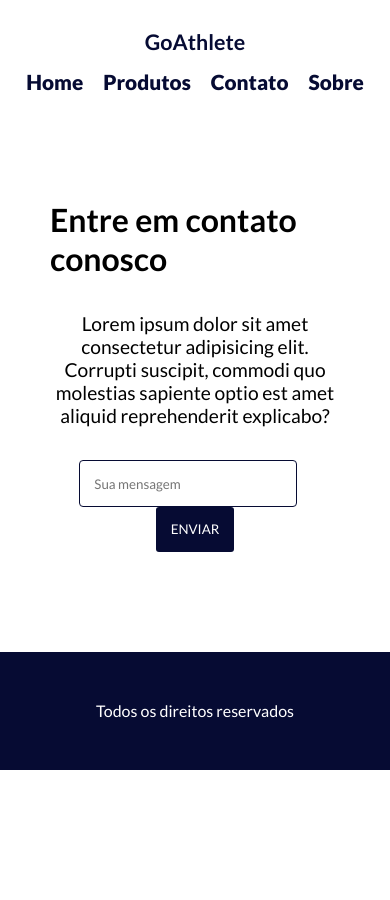
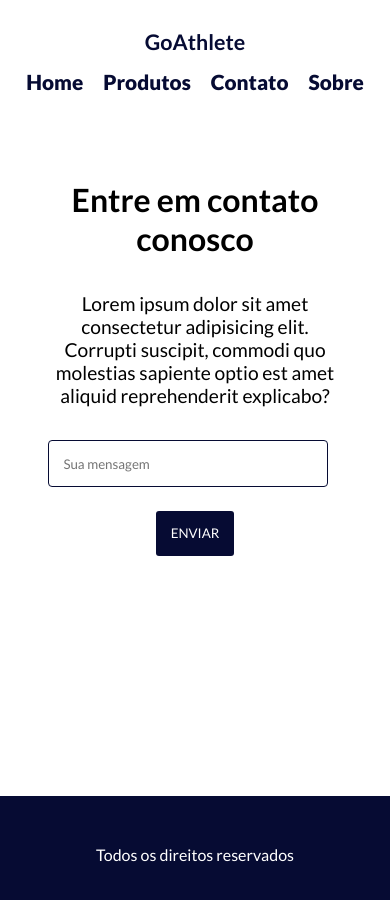
Before and after one commit to aarthurbf/front_end_cp04, a React (Vite) app: page / in a window 390 px wide. Both pictures are taken after a click on the link "Contato". Shown: the top 900 px of the page. Before the commit the page ends 844 px from the top, so only its background shows below. Built offline with nearby package versions, Linux system fonts and the light colour scheme.

Commit message:
Add: Contato Responsive

```diff
--- a/src/css/Contato.css
+++ b/src/css/Contato.css
@@ -1,8 +1,11 @@
 .cadastro{
+    width: 100%;
+    height: 100%;
     display: flex;
     flex-direction: column;
     align-items: center;
-    padding: 6.25rem 3.12rem;
+    padding: 15rem 3.12rem 20rem;
+
 }
 
 .cadastro h3{
@@ -43,3 +46,20 @@
     border-radius: 3px;
     cursor: pointer;
 }
+
+
+@media screen and (max-width: 425px) {
+    .cadastro{
+        text-align: center;
+        padding: 5rem 3rem 15rem;
+    }
+
+    .cadastro form{
+        width: 100%;
+        justify-content: center;
+    }
+
+    .cadastro form button{
+        margin-top: 1.5rem;
+    }
+}
```
